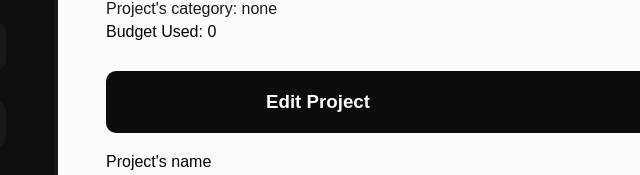
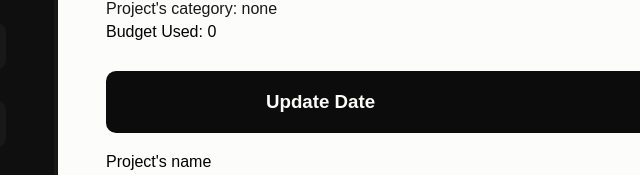
Before and after one commit to DevDario/Costs-Web, a plain HTML site: page EditProjects/editProjects.html in a window 1280 px wide. Shown: the part 182-357 px from the top of the page, 326-966 px from the left. Drawn offline with Linux system fonts and the light colour scheme.

Commit message:
raw: replaced second subtitle text

```diff
--- a/EditProjects/editProjects.html
+++ b/EditProjects/editProjects.html
@@ -60,7 +60,7 @@
 
             <div class="editing-area">
 
-                <h3 class="separator">Edit Project</h3>
+                <h3 class="separator">Update Date</h3>
 
                 <div class="editing-fields">
                     <form>
```
